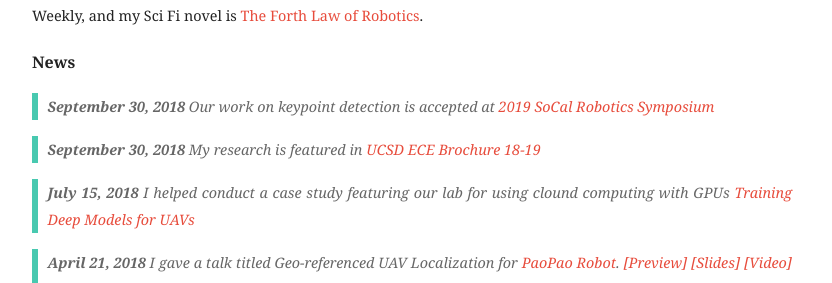
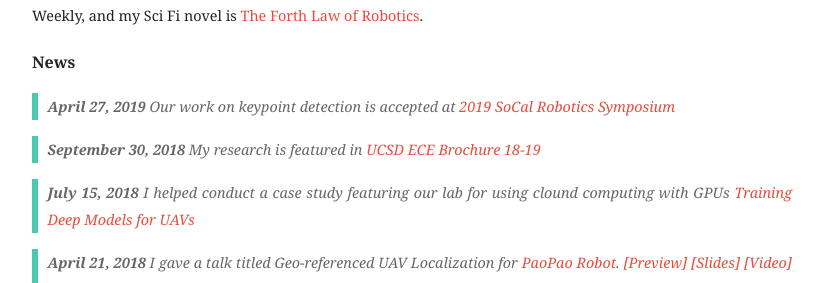
Before and after one commit to moshanATucsd/moshanATucsd.github.io, a Jekyll site: the page built from index.html, in a window 1280 px wide. Shown: the part 360-643 px from the top of the page, without its empty margins (228-1060 px from the left). Built offline with Jekyll 4.4.1, drawn with Linux system fonts in a browser that asks for light colours; nearby versions of some CDN libraries.

Commit message:
add paper

```diff
--- a/_includes/news.html
+++ b/_includes/news.html
@@ -6,7 +6,7 @@
     <blockquote>
         <ul>
             <p>
-            <strong>September 30, 2018</strong>
+            <strong>April 27, 2019</strong>
             Our work on keypoint detection is accepted at <a href="http://scr2019.caltech.edu/">2019 SoCal Robotics Symposium</a>
             </p>
         </ul>
```
